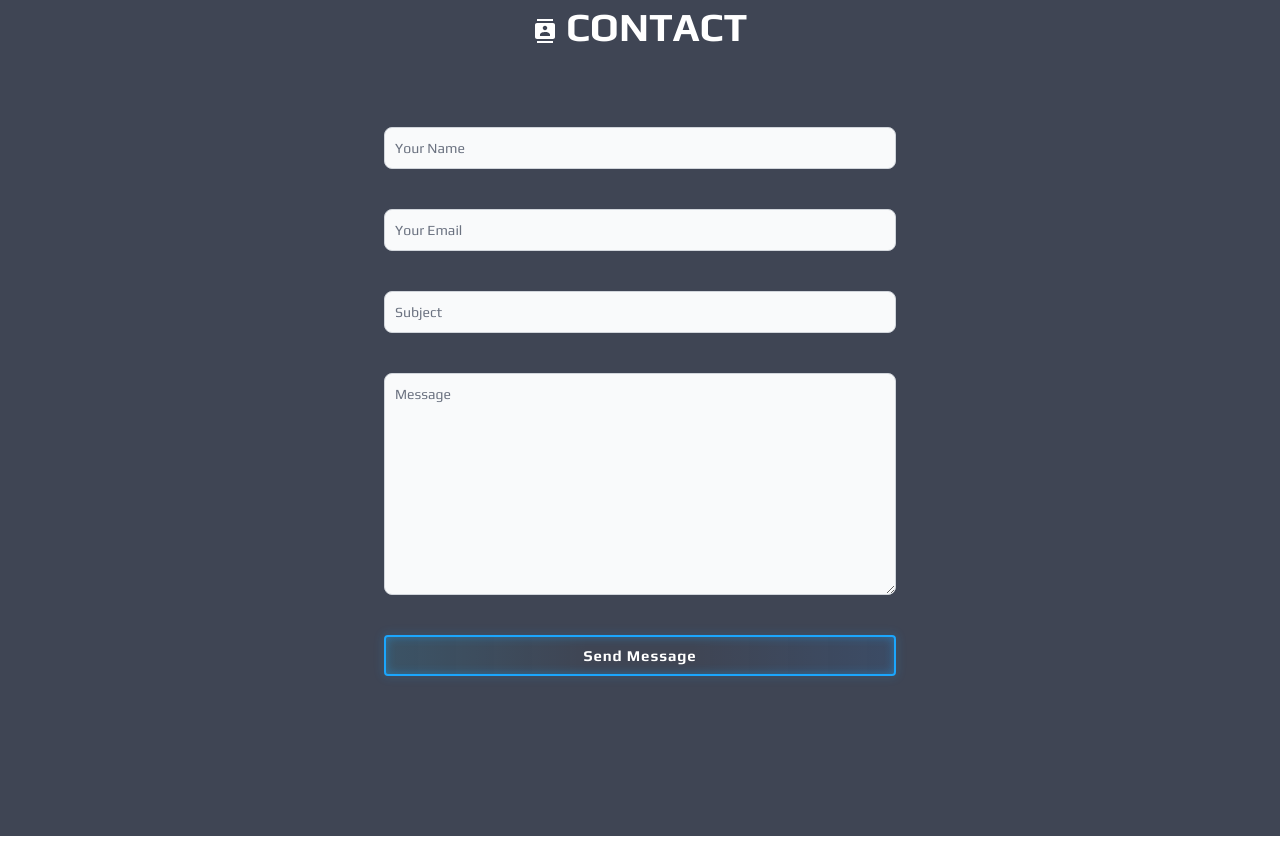
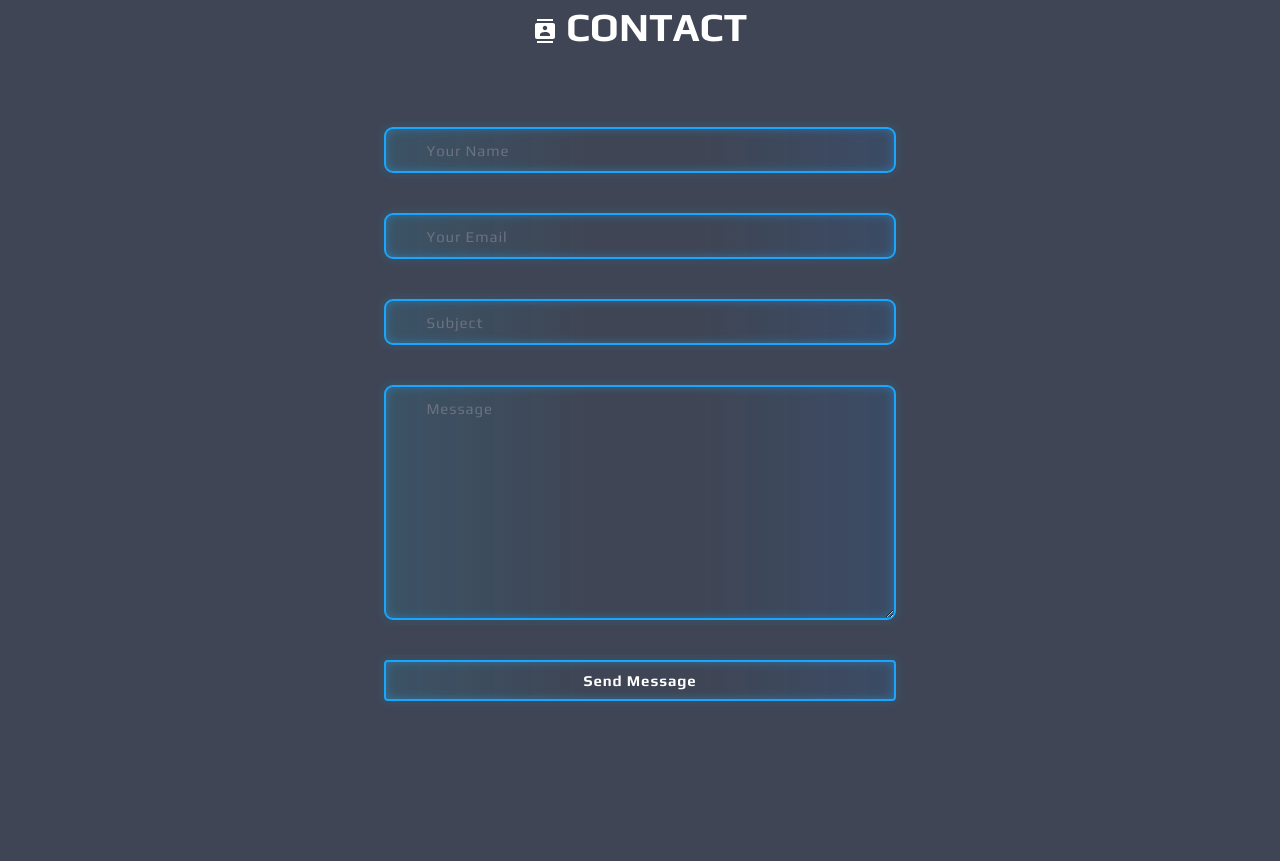
Before and after one commit to fredycoding/07HojadeVida, a React (Vite) app: page / in a window 1280 px wide. Shown: the part 3420-4282 px from the top of the page. Before the commit the page ends 4257 px from the top, so only its background shows below. Built offline with nearby package versions, Linux system fonts and the light colour scheme.

Commit message:
Mejorando la visualización

```diff
--- a/src/components/Section5.jsx
+++ b/src/components/Section5.jsx
@@ -4,18 +4,18 @@ export const Section5 = () => {
     return (
         <>
 
-            <div className='bg-slate-900 bg-opacity-80 border-y-[0.09rem] border-white py-40 text-center backdrop-blur-sm'>
+            <div className='bg-slate-900 bg-opacity-80 border-y-[0.09rem] border-white py-40 text-center backdrop-blur-md'>
                 <h1 className=' text-4xl text-slate-100 text-center title-section'>
                     <ContactsIcon/> CONTACT
                 </h1>
                 <div className="flex flex-col justify-center mx-10 mt-20 md:mx-96">
 
-                    <input className="bg-gray-50 border w-full  border-gray-300 text-gray-900 text-sm rounded-lg focus:ring-blue-500 focus:border-blue-500 block p-2.5 dark:bg-gray-700 dark:border-gray-600 dark:placeholder-gray-400 dark:text-white dark:focus:ring-blue-500 dark:focus:border-blue-500" type="text" name="name" placeholder="Your Name" required />
-                    <input type="email" name="email" placeholder="Your Email" required className="bg-gray-50 mt-10 border w-full  border-gray-300 text-gray-900 text-sm rounded-lg focus:ring-blue-500 focus:border-blue-500 block p-2.5 dark:bg-gray-700 dark:border-gray-600 dark:placeholder-gray-400 dark:text-white dark:focus:ring-blue-500 dark:focus:border-blue-500" />
+                    <input className="input-contact bg-gray-50 border w-full  border-gray-300 text-gray-900 text-sm rounded-lg focus:ring-blue-500 focus:border-blue-500 block p-2.5 dark:bg-gray-700 dark:border-gray-600 dark:placeholder-gray-400 dark:text-white dark:focus:ring-blue-500 dark:focus:border-blue-500" type="text" name="name" placeholder="Your Name" required />
+                    <input type="email" name="email" placeholder="Your Email" required className="input-contact bg-gray-50 mt-10 border w-full  border-gray-300 text-gray-900 text-sm rounded-lg focus:ring-blue-500 focus:border-blue-500 block p-2.5 dark:bg-gray-700 dark:border-gray-600 dark:placeholder-gray-400 dark:text-white dark:focus:ring-blue-500 dark:focus:border-blue-500" />
 
-                    <input type="text" name="subject" placeholder="Subject" required className="bg-gray-50 mt-10 border w-full  border-gray-300 text-gray-900 text-sm rounded-lg focus:ring-blue-500 focus:border-blue-500 block p-2.5 dark:bg-gray-700 dark:border-gray-600 dark:placeholder-gray-400 dark:text-white dark:focus:ring-blue-500 dark:focus:border-blue-500" />
+                    <input type="text" name="subject" placeholder="Subject" required className="input-contact bg-gray-50 mt-10 border w-full  border-gray-300 text-gray-900 text-sm rounded-lg focus:ring-blue-500 focus:border-blue-500 block p-2.5 dark:bg-gray-700 dark:border-gray-600 dark:placeholder-gray-400 dark:text-white dark:focus:ring-blue-500 dark:focus:border-blue-500" />
 
-                    <textarea name="message" id="" cols="30" rows="10" placeholder="Message" className="mt-10 block p-2.5 w-full  text-sm text-gray-900 bg-gray-50 rounded-lg border border-gray-300 focus:ring-blue-500 focus:border-blue-500 dark:bg-gray-700 dark:border-gray-600 dark:placeholder-gray-400 dark:text-white dark:focus:ring-blue-500 dark:focus:border-blue-500"></textarea>
+                    <textarea name="message" id="" cols="30" rows="10" placeholder="Message" className="input-contact mt-10 block p-2.5 w-full  text-sm text-gray-900 bg-gray-50 rounded-lg border border-gray-300 focus:ring-blue-500 focus:border-blue-500 dark:bg-gray-700 dark:border-gray-600 dark:placeholder-gray-400 dark:text-white dark:focus:ring-blue-500 dark:focus:border-blue-500"></textarea>
                     <a className=" hover:bg-[#4129bb] text-white font-bold py-2 px-4 rounded mt-10 ">Send Message</a>
                 </div>
             </div>
--- a/src/index.css
+++ b/src/index.css
@@ -84,7 +84,42 @@ video {
     bottom: 0;
     z-index: -1;
 
+}
 
 
+.input-contact {
+  --green: #1ba6fd;
+  font-size: 15px;
+  padding: 0.7em 2.7em;
+  letter-spacing: 0.06em;
+  position: relative;
+  font-family: inherit;
+  border-radius: 0.6em;
+  overflow: hidden;
+  transition: all 0.3s;
+  line-height: 1.4em;
+  border: 2px solid var(--green);
+  background: linear-gradient(to right, rgba(27, 204, 253, 0.1) 1%, transparent 40%,transparent 60% , rgba(27, 132, 253, 0.1) 100%);
+  color: white;
+  box-shadow: inset 0 0 10px rgba(27, 170, 253, 0.4), 0 0 9px 3px rgba(27, 170, 253, 0.1);
+ }
 
-}
+ .input-contact:hover {
+  color: #82e4ff;
+  box-shadow: inset 0 0 10px rgba(27, 253, 156, 0.6), 0 0 9px 3px rgba(27, 253, 156, 0.2);
+ }
+
+ .input-contact:before {
+  content: "";
+  position: absolute;
+  left: -4em;
+  width: 4em;
+  height: 100%;
+  top: 0;
+  transition: transform .4s ease-in-out;
+  background: linear-gradient(to right, transparent 1%, rgba(27, 253, 156, 0.1) 40%,rgba(27, 253, 156, 0.1) 60% , transparent 100%);
+ }
+
+ .input-contact:hover:before {
+  transform: translateX(15em);
+ }
```
